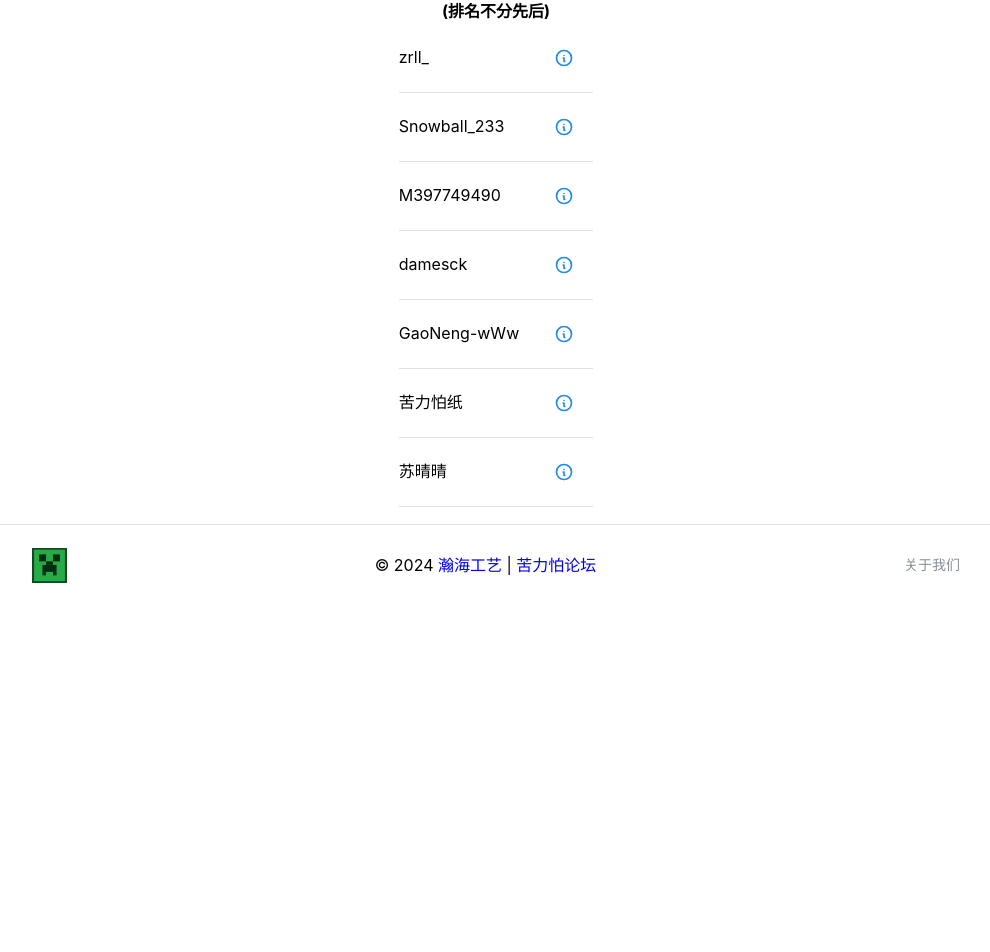
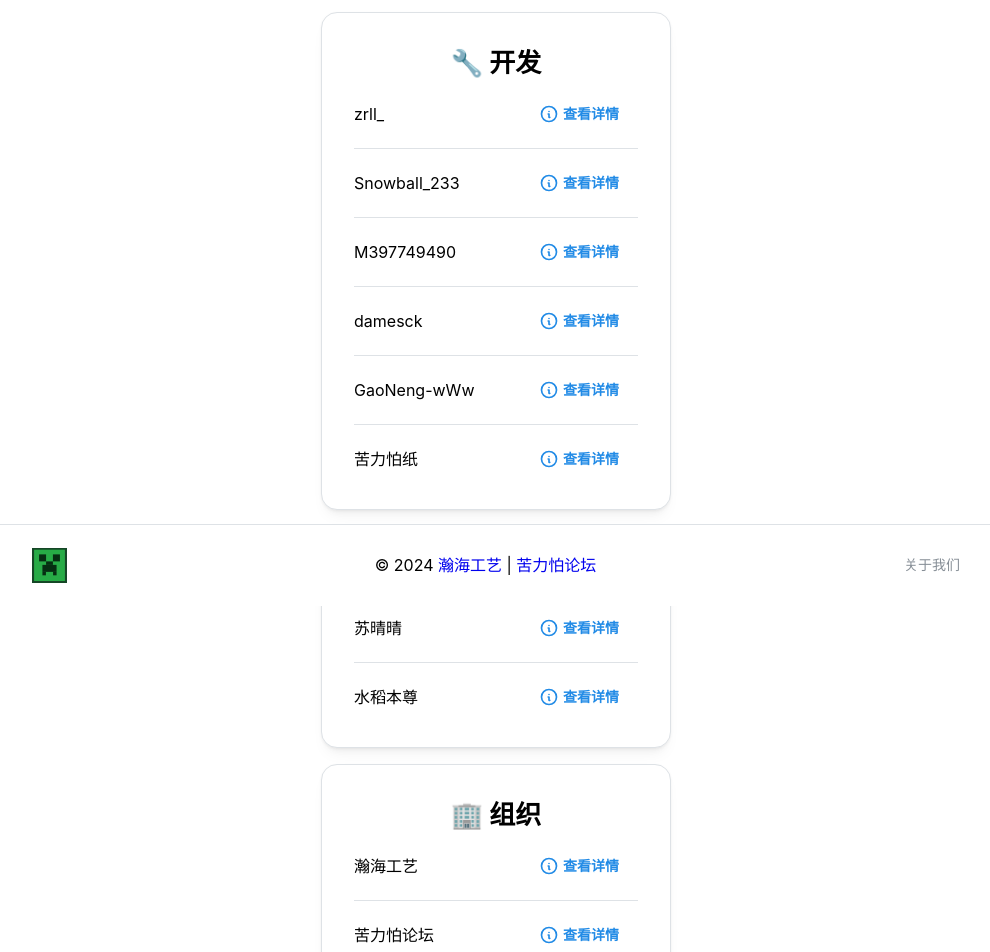
Before and after one commit to TeamVastsea/klpbbs_survey_frontend, a Next.js app: page /about in a window 1280 px wide. Shown: the part 194-1146 px from the top of the page, without its empty margins (144-1134 px from the left). Before the commit the page ends 873 px from the top, so only its background shows below. Built offline with nearby package versions, Linux system fonts and the light colour scheme.

Commit message:
feat: support multiple sections in about page

```diff
--- a/app/(root)/about/components/DeveloperCard.tsx
+++ b/app/(root)/about/components/PeopleCard.tsx
@@ -8,7 +8,7 @@ interface DeveloperCardProps {
     logo: string;
 }
 
-export default function DeveloperCard({
+export default function PeopleCard({
                                           name,
                                           badges = [],
                                           links,
--- a/app/(root)/about/data/data.json
+++ b/app/(root)/about/data/developers.json
@@ -84,27 +84,5 @@
       }
     ],
     "logo": "https://user.klpbbs.com/data/avatar/000/00/00/01_avatar_big.jpg"
-  },
-  {
-    "name": "苏晴晴",
-    "badges": ["题目编写"],
-    "links": [
-      {
-        "name": "苦力怕论坛",
-        "url": "https://klpbbs.com/?158683"
-      }
-    ],
-    "logo": "https://user.klpbbs.com/data/avatar/000/15/86/83_avatar_big.jpg"
-  },
-  {
-    "name": "水稻本尊",
-    "badges": ["题目编写"],
-    "links": [
-      {
-        "name": "苦力怕论坛",
-        "url": "https://klpbbs.com/?14351"
-      }
-    ],
-    "logo": "https://user.klpbbs.com/data/avatar/000/01/43/51_avatar_big.jpg"
   }
 ]
--- /dev/null
+++ b/app/(root)/about/data/examiners.json
@@ -0,0 +1,24 @@
+[
+  {
+    "name": "苏晴晴",
+    "badges": ["题目编写"],
+    "links": [
+      {
+        "name": "苦力怕论坛",
+        "url": "https://klpbbs.com/?158683"
+      }
+    ],
+    "logo": "https://user.klpbbs.com/data/avatar/000/15/86/83_avatar_big.jpg"
+  },
+  {
+    "name": "水稻本尊",
+    "badges": ["题目编写"],
+    "links": [
+      {
+        "name": "苦力怕论坛",
+        "url": "https://klpbbs.com/?14351"
+      }
+    ],
+    "logo": "https://user.klpbbs.com/data/avatar/000/01/43/51_avatar_big.jpg"
+  }
+]
--- /dev/null
+++ b/app/(root)/about/data/organizations.json
@@ -0,0 +1,24 @@
+[
+  {
+    "name": "瀚海工艺",
+    "badges": [],
+    "links": [
+      {
+        "name": "GitHub",
+        "url": "https://github.com/TeamVastsea"
+      }
+    ],
+    "logo": "https://s2.loli.net/2024/08/17/FKhUDT5RrikdPuA.png"
+  },
+  {
+    "name": "苦力怕论坛",
+    "badges": [],
+    "links": [
+      {
+        "name": "官方网站",
+        "url": "https://klpbbs.com/"
+      }
+    ],
+    "logo": "https://klpbbs.com/favicon.ico"
+  }
+]
--- a/app/(root)/about/page.tsx
+++ b/app/(root)/about/page.tsx
@@ -1,11 +1,13 @@
 'use client';
 
 import { useState } from 'react';
-import { Button, Center, Divider, Group, Modal, Stack, Text, Title, Container } from '@mantine/core';
+import { Button, Center, Divider, Group, Modal, Stack, Text, Title, Container, Paper } from '@mantine/core';
 import { IconInfoCircle } from '@tabler/icons-react';
 import { useDisclosure } from '@mantine/hooks';
-import developerList from './data/data.json';
-import DeveloperCard from './components/DeveloperCard';
+import developerList from './data/developers.json';
+import examinerList from './data/examiners.json';
+import organizationList from './data/organizations.json';
+import DeveloperCard from './components/PeopleCard';
 
 interface DeveloperListProps {
     name: string;
@@ -26,32 +28,48 @@ export default function AboutPage() {
         open();
     };
 
-    return (
-        <Center style={{ paddingTop: '2rem' }}>
-            <Container size="md">
+    const renderSection = (title: string, list: DeveloperListProps[]) => (
+        <Center>
+            <Paper shadow="sm" radius="lg" p="xl" withBorder style={{ minWidth: 350 }}>
                 <Stack>
                     <Center>
-                        <Title>关于我们</Title>
+                        <Title order={2}>{title}</Title>
                     </Center>
                     <Stack gap="md">
-                        <Center>
-                            <Text>这里是我们全部的开发人员</Text>
-                        </Center>
-                        <Center>
-                            <Text fw={700}>(排名不分先后)</Text>
-                        </Center>
-                        {developerList.map((developer, index) => (
+                        {list.map((developer, index) => (
                             <Stack key={index}>
                                 <Group style={{ width: '100%' }}>
                                     <Text ta="left" style={{ flexGrow: 1 }}>{developer.name}</Text>
                                     <Button variant="subtle" onClick={() => handleDeveloperClick(developer)}>
                                         <IconInfoCircle size={20} />
+                                        &nbsp;查看详情
                                     </Button>
                                 </Group>
-                                {index < developerList.length - 1 && <Divider />}
+                                {index < list.length - 1 && <Divider />}
                             </Stack>
                         ))}
                     </Stack>
+                </Stack>
+            </Paper>
+        </Center>
+    );
+
+    return (
+        <Center style={{ paddingTop: '2rem', paddingBottom: '1rem' }}>
+            <Container size="md" style={{ paddingBottom: '1rem' }}>
+                <Center>
+                    <Title>关于我们</Title>
+                </Center>
+                <Center>
+                    <Text fw={700}>(排名不分先后)</Text>
+                </Center>
+
+                <Divider my="lg" size="xl" />
+
+                <Stack>
+                    {renderSection('🔧 开发', developerList)}
+                    {renderSection('✍️ 题目编写', examinerList)}
+                    {renderSection('🏢 组织', organizationList)}
 
                     {selectedDeveloper && (
                         <Modal opened={opened} onClose={close} title="详细信息">
```
